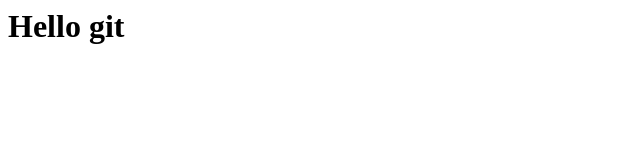
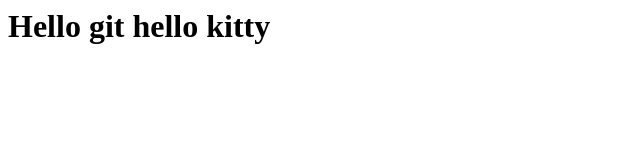
Before and after one commit to Izhar2005/belajar-git-remote, a plain HTML site: page index.html in a window 1280 px wide. Shown: the whole page, without its empty margins (0-640 px from the left). Drawn offline with Linux system fonts and the light colour scheme.

Commit message:
add contoh to index.html

```diff
--- a/index.html
+++ b/index.html
@@ -1 +1 @@
-<h1>Hello git</h1>
+<h1>Hello git hello kitty</h1>
```
